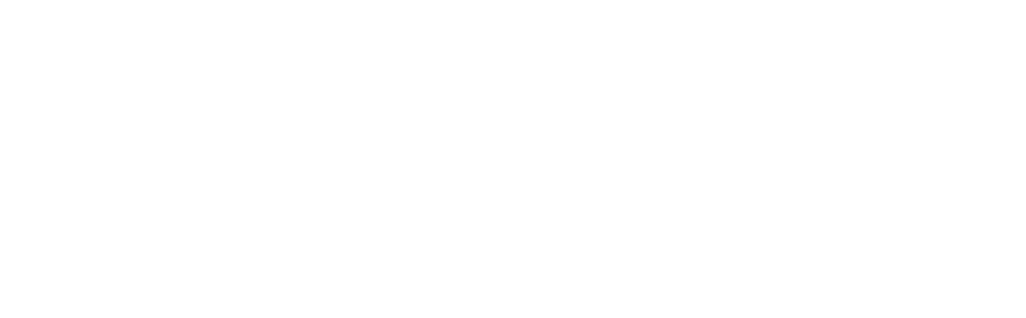
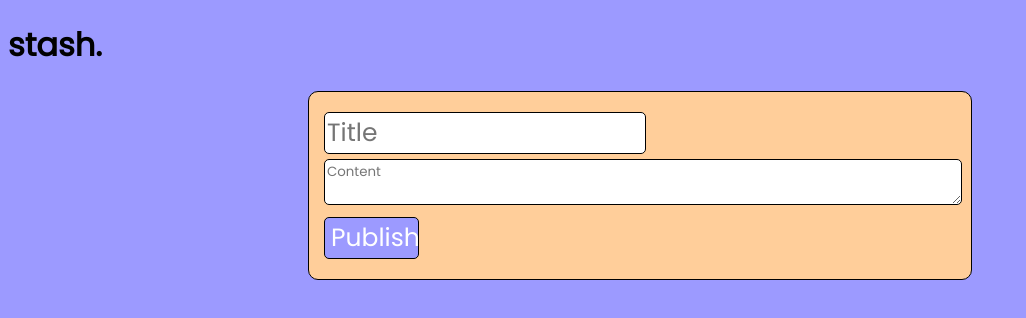
Before and after one commit to aimyv/lap-2-code-challenge, a plain HTML site: page client/feed.html in a window 1280 px wide. Shown: the whole page, without its empty margins (0-1026 px from the left). Drawn offline with Linux system fonts and the light colour scheme.

Commit message:
added makePost div to feed and hover states to buttons

```diff
--- a/client/feed.html
+++ b/client/feed.html
@@ -3,10 +3,17 @@
 <head>
     <meta charset="UTF-8">
     <meta http-equiv="X-UA-Compatible" content="IE=edge">
-    <meta name="viewport" content="width=	, initial-scale=1.0">
-    <title>Stash</title>
+    <meta name="viewport" content="width=device-width, initial-scale=1.0">
+    <link rel="stylesheet" href="styles.css">
+    <script src="./index.js"></script>
+    <title>stash. | feed</title>
 </head>
 <body>
-
+        <h1>stash.</h1>
+        <div id="makePost">
+            <input type="text" placeholder="Title">
+            <textarea name="post" id="" placeholder="Content"></textarea>
+            <input id="publish" type="submit" value="Publish">
+        </div>
 </body>
 </html>
--- a/client/styles.css
+++ b/client/styles.css
@@ -2,7 +2,6 @@
 
 :root{
     --purple: #9C9AFF;
-    --grey: #DADADA;
     --orange: #ffce9a;
 }
 
@@ -39,6 +38,7 @@ input {
     width: 50%;
     border: solid black 1px;
     border-radius: 5px;
+    font-size: 25px;
 }
 
 input[type='submit'],input[type='button'] {
@@ -47,15 +47,42 @@ input[type='submit'],input[type='button'] {
     color: white;
 }
 
+input[type='submit']:hover,input[type='button']:hover {
+    width: 20%;
+    background-color: white;
+    color: var(--purple);
+}
+
 p {
     width: 100%;
     text-align: center;
     border-bottom: 1px solid #000;
     line-height: 0.1em;
     margin: 10px 0 20px;
+    font-size: 20px;
 }
 
 p span {
     background: var(--orange);
     padding:0 10px;
 }
+
+#makePost {
+    background-color: var(--orange);
+    padding: 15px;
+    border: solid black 1px;
+    border-radius: 10px;
+    width: 50%;
+    margin: auto;
+}
+
+textarea {
+    font-family: 'Poppins', sans-serif;
+    width: 100%;
+    border: solid black 1px;
+    border-radius: 5px;
+}
+
+#publish {
+    width: 15%;
+}
```
Also changed, not shown: client/index.html (+2 -2 lines), client/register.html (+2 -2 lines).
